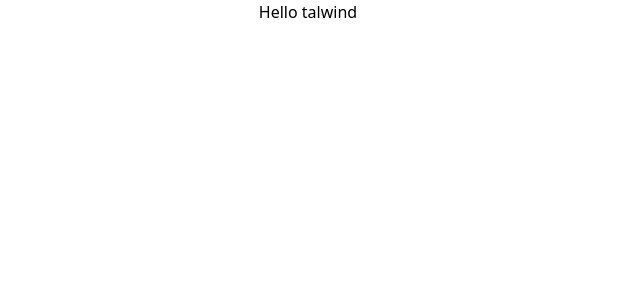
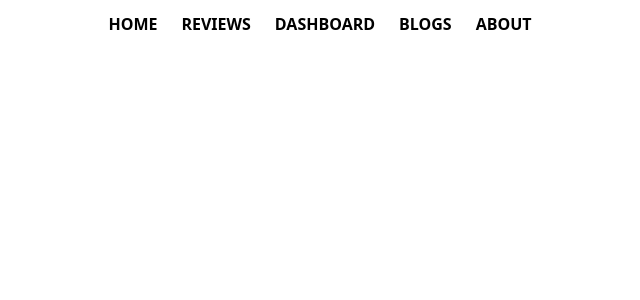
Before and after one commit to TanzimTayef/liza-collection-assignment, a React (Create React App) app: page / in a window 1280 px wide. Shown: the top 300 px of the page, without its empty margins (332-972 px from the left). Built offline with nearby package versions, Linux system fonts and the light colour scheme.

Commit message:
added navbar section

```diff
--- a/src/App.js
+++ b/src/App.js
@@ -1,8 +1,10 @@
 import './App.css';
+import Header from './components/Header/Header';
 function App() {
   return (
     <div className="App">
-     <h1>Hello talwind</h1>
+      <Header />
+
     </div>
   );
 }
--- /dev/null
+++ b/src/components/Header/Header.js
@@ -0,0 +1,17 @@
+import React from 'react';
+
+const Header = () => {
+    return (
+        <nav className='mt-3'>
+            <ul className='flex justify-center font-bold uppercase'>
+                <li><a className='ml-6 ' href="/home">Home</a></li>
+                <li><a className='ml-6 ' href="/reviews">Reviews</a></li>
+                <li><a className='ml-6 ' href="/dashboard">Dashboard</a></li>
+                <li><a className='ml-6 ' href="/blogs">Blogs</a></li>
+                <li><a className='ml-6 ' href="/about">About</a></li>
+            </ul>
+       </nav>
+    );
+};
+
+export default Header;
```
